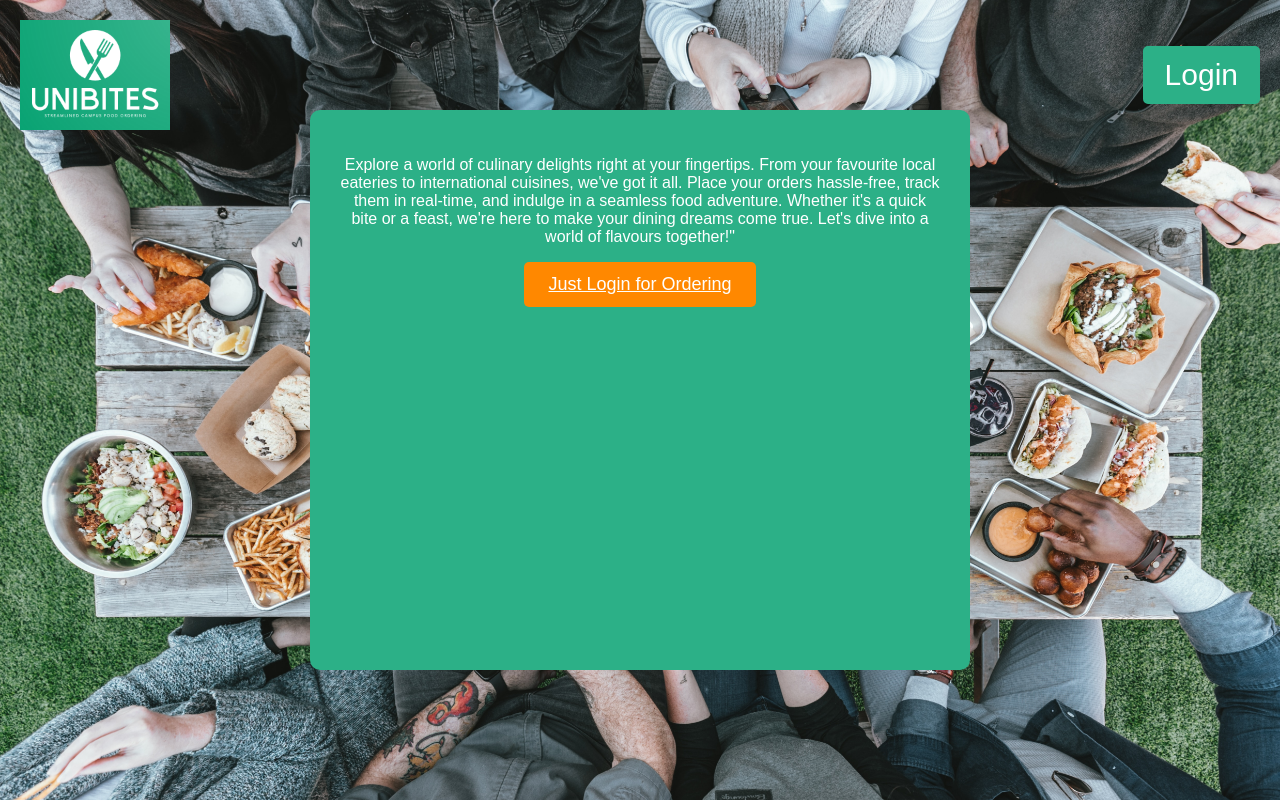
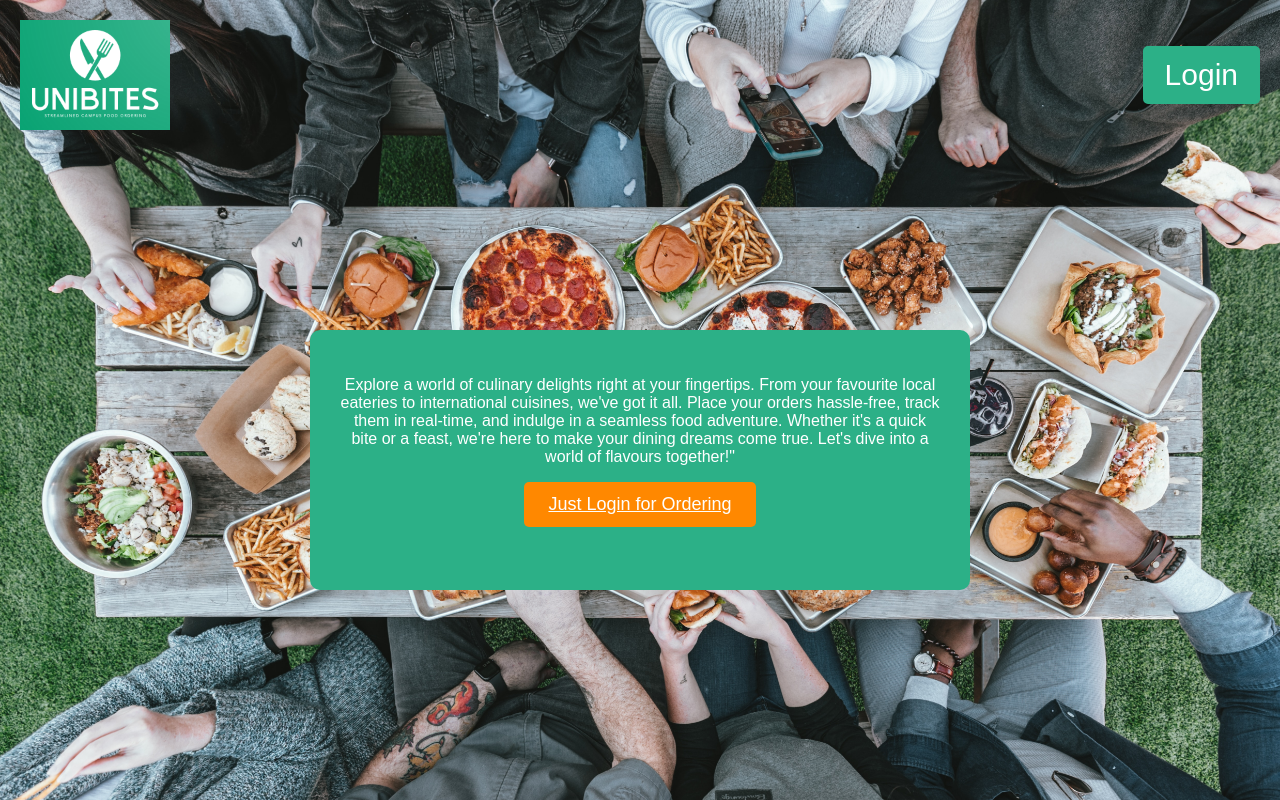
Before and after one commit to Armaan75/UniBites, a Django app: page / in a window 1280 px wide. Run offline with Django 4.2, Linux system fonts and the light colour scheme.

Commit message:
style is set

```diff
--- a/UniBites/App/static/app/styling.css
+++ b/UniBites/App/static/app/styling.css
@@ -59,12 +59,12 @@ body {
 
   .content-box {
     width: 600px;
-  height: 500px;
+    height: 200px;
     background-color: #2CB087;
     padding: 30px;
     text-align: center;
     border-radius: 10px;
-  margin-top: -40px;
+    margin-top: 180px;
   }
 
 .cta-button {
```
Also changed, not shown: UniBites/db.sqlite3, UniBites/media/images/2222222_vB2efEq.jpg (added). Lines whose indentation alone changed are shown as unchanged.
